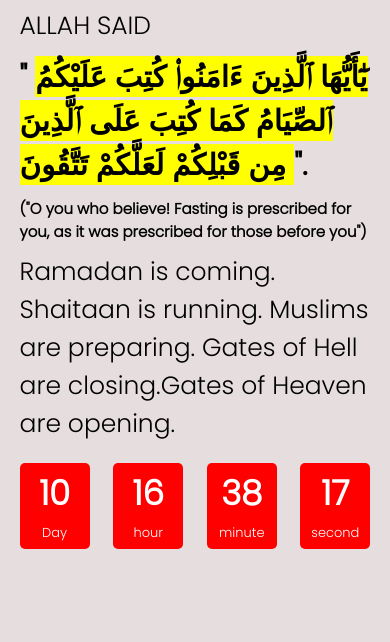
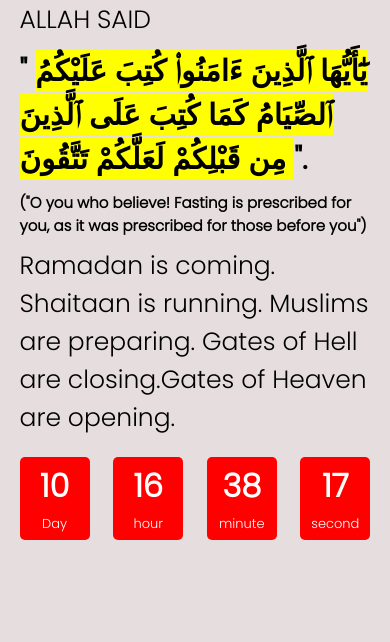
Before and after one commit to iamcccn/iamcccn.github.io, a plain HTML site: page index.html in a window 390 px wide. Shown: the part 658-1300 px from the top of the page. Drawn offline with Linux system fonts and the light colour scheme.

Commit message:
Update style.css

```diff
--- a/style.css
+++ b/style.css
@@ -208,7 +208,7 @@ footer{
         font-size: 25px;
     }
     .title-2,h2{
-        font-size: 34px;
+        font-size: 2rem;
     }
     h5{
         font-size: 15px;
```
